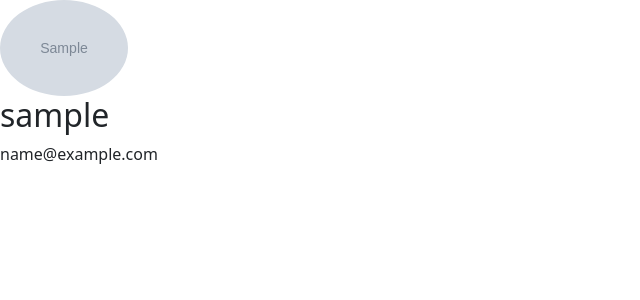
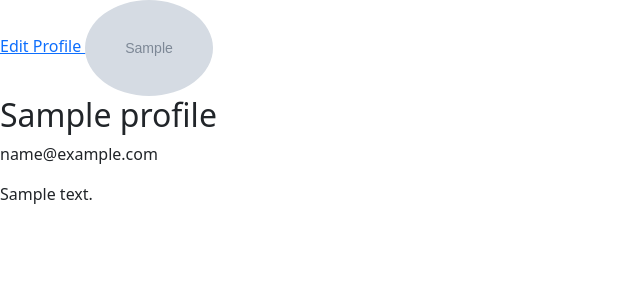
Before and after one commit to Juliet-Ol/project-awward, a Django app: page /profile in a window 1280 px wide. Shown: the part 56-356 px from the top of the page, without its empty margins (0-640 px from the left). Run offline with Django 4.2, Linux system fonts and the light colour scheme; a user stored in the database is signed in; tables that the repository leaves empty hold one stand-in row (values such as "Sample post"); grey boxes marked "Sample" are stand-in pictures; some libraries are stand-ins or nearby versions.

Commit message:
include a tag to edit profile

```diff
--- a/awwardsproject/templates/profile/profile.html
+++ b/awwardsproject/templates/profile/profile.html
@@ -4,11 +4,12 @@
 
 <div class="content-section" >
     <div class="static">
-        <img class="rounded-circle account-img" style="width: 10%;" src=" {{ user.profile.image.url }} " alt="">
+        <a href="/edit-profile"> Edit Profile </a>
+        <img class="rounded-circle account-img" style="width: 10%;" src=" {{ profile.image.url }} " alt="">
         <div class="static-body">
-            <h2 class="account-heading"> {{ user.username }} </h2>
-            <p class="test-secondary"> {{user.email }} </p>
-            <p class="test-secondary"> {{user.bio }} </p>
+            <h2 class="account-heading"> {{ profile.name }} </h2>
+            <p class="test-secondary"> {{profile.email }} </p>
+            <p class="test-secondary"> {{profile.bio }} </p>
         </div>
     </div>
 </div>
```
